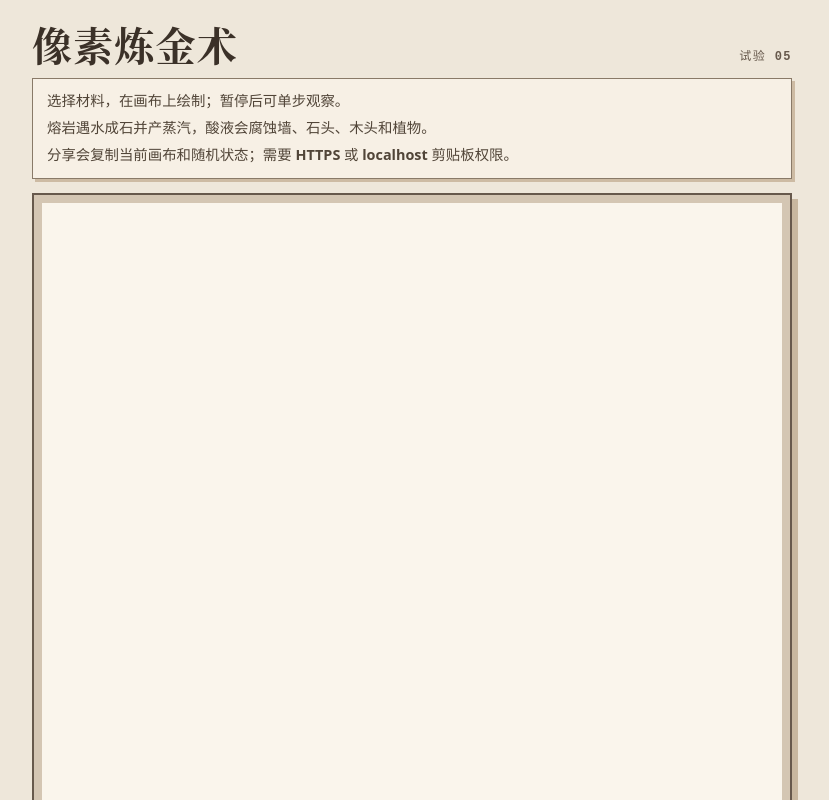
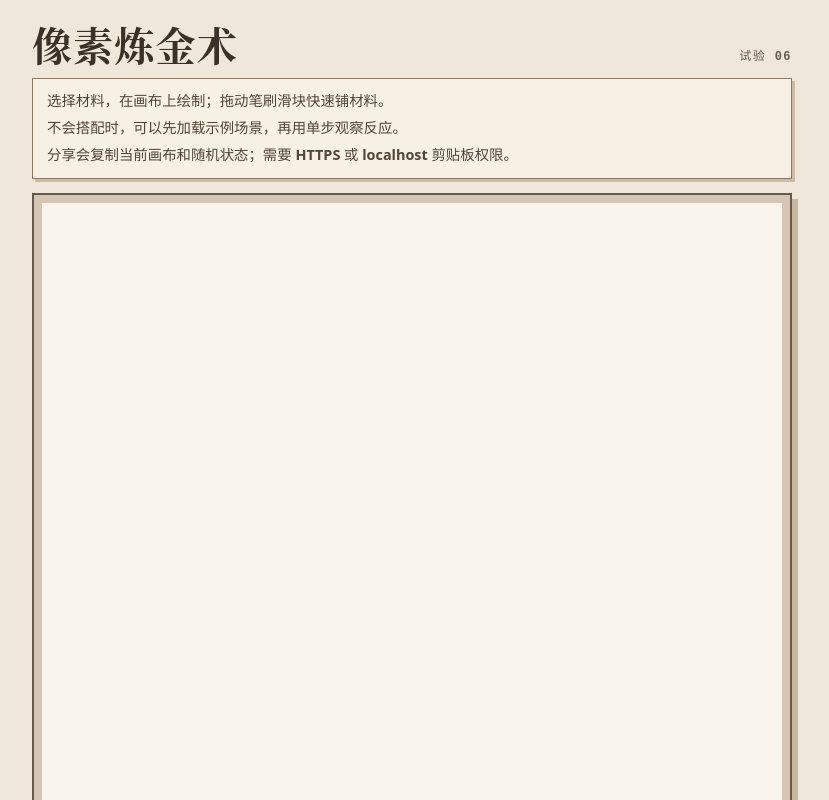
Before and after one commit to lmljk/pixel-alchemy, a React (Vite) app: page / in a window 1280 px wide. Shown: the top 800 px of the page, without its empty margins (228-1057 px from the left). Built offline with nearby package versions, Linux system fonts and the light colour scheme.

Commit message:
feat: wire playtest tools into app

```diff
--- a/src/App.tsx
+++ b/src/App.tsx
@@ -14,6 +14,10 @@ import {
   createInitialSeed,
 } from "./simulation/SeededRandom";
 import { Simulation } from "./simulation/Simulation";
+import {
+  applyExampleScene,
+  type ExampleSceneId,
+} from "./simulation/exampleScenes";
 import { Material } from "./simulation/materials";
 
 const DEFAULT_GRID_SIZE = 160;
@@ -86,6 +90,7 @@ export function App() {
   const [paused, setPaused] = useState(session.restored);
   const [clearVersion, setClearVersion] = useState(0);
   const [stepVersion, setStepVersion] = useState(0);
+  const [brushRadius, setBrushRadius] = useState(2);
   const [shareStatus, setShareStatus] =
     useState<ShareStatus>("idle");
 
@@ -115,16 +120,21 @@ export function App() {
     }
   };
 
+  const handleExampleSceneSelect = (sceneId: ExampleSceneId) => {
+    applyExampleScene(session.simulation, sceneId);
+    setPaused(true);
+  };
+
   return (
     <main className="app-shell">
       <header className="app-header">
         <h1>像素炼金术</h1>
-        <span className="experiment-label">试验 05</span>
+        <span className="experiment-label">试验 06</span>
       </header>
 
       <section className="intro-card" aria-label="玩法说明">
-        <p>选择材料，在画布上绘制；暂停后可单步观察。</p>
-        <p>熔岩遇水成石并产蒸汽，酸液会腐蚀墙、石头、木头和植物。</p>
+        <p>选择材料，在画布上绘制；拖动笔刷滑块快速铺材料。</p>
+        <p>不会搭配时，可以先加载示例场景，再用单步观察反应。</p>
         <p>分享会复制当前画布和随机状态；需要 HTTPS 或 localhost 剪贴板权限。</p>
       </section>
 
@@ -135,6 +145,7 @@ export function App() {
           paused={paused}
           clearVersion={clearVersion}
           stepVersion={stepVersion}
+          brushRadius={brushRadius}
         />
       </section>
 
@@ -147,6 +158,9 @@ export function App() {
       <Toolbar
         tool={tool}
         paused={paused}
+        brushRadius={brushRadius}
+        onBrushRadiusChange={setBrushRadius}
+        onExampleSceneSelect={handleExampleSceneSelect}
         onToolChange={setTool}
         onPauseChange={setPaused}
         onClear={() => setClearVersion((version) => version + 1)}
```
Also changed, not shown: 2 other files (tests, documents, lock files or other folders).
